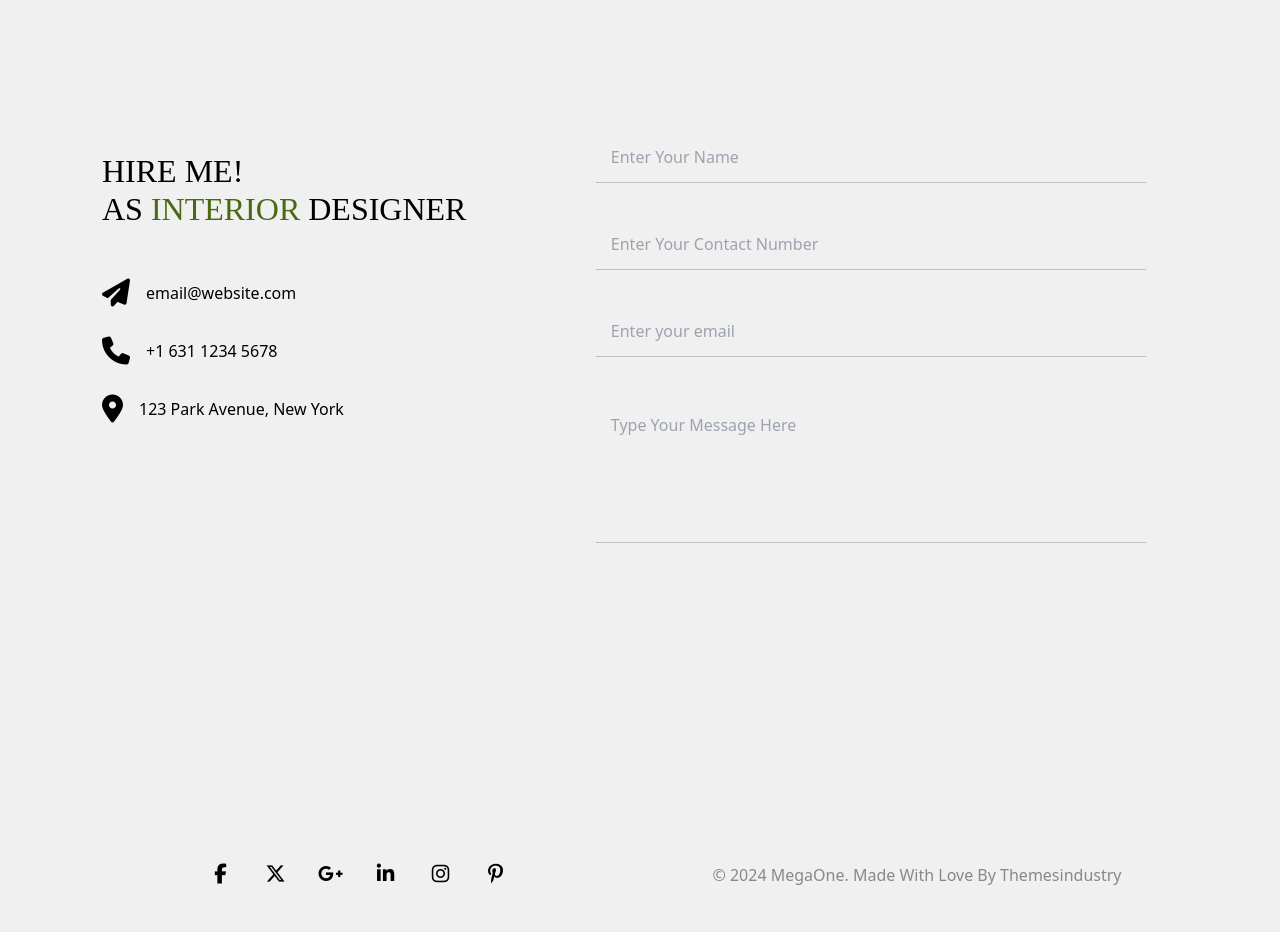
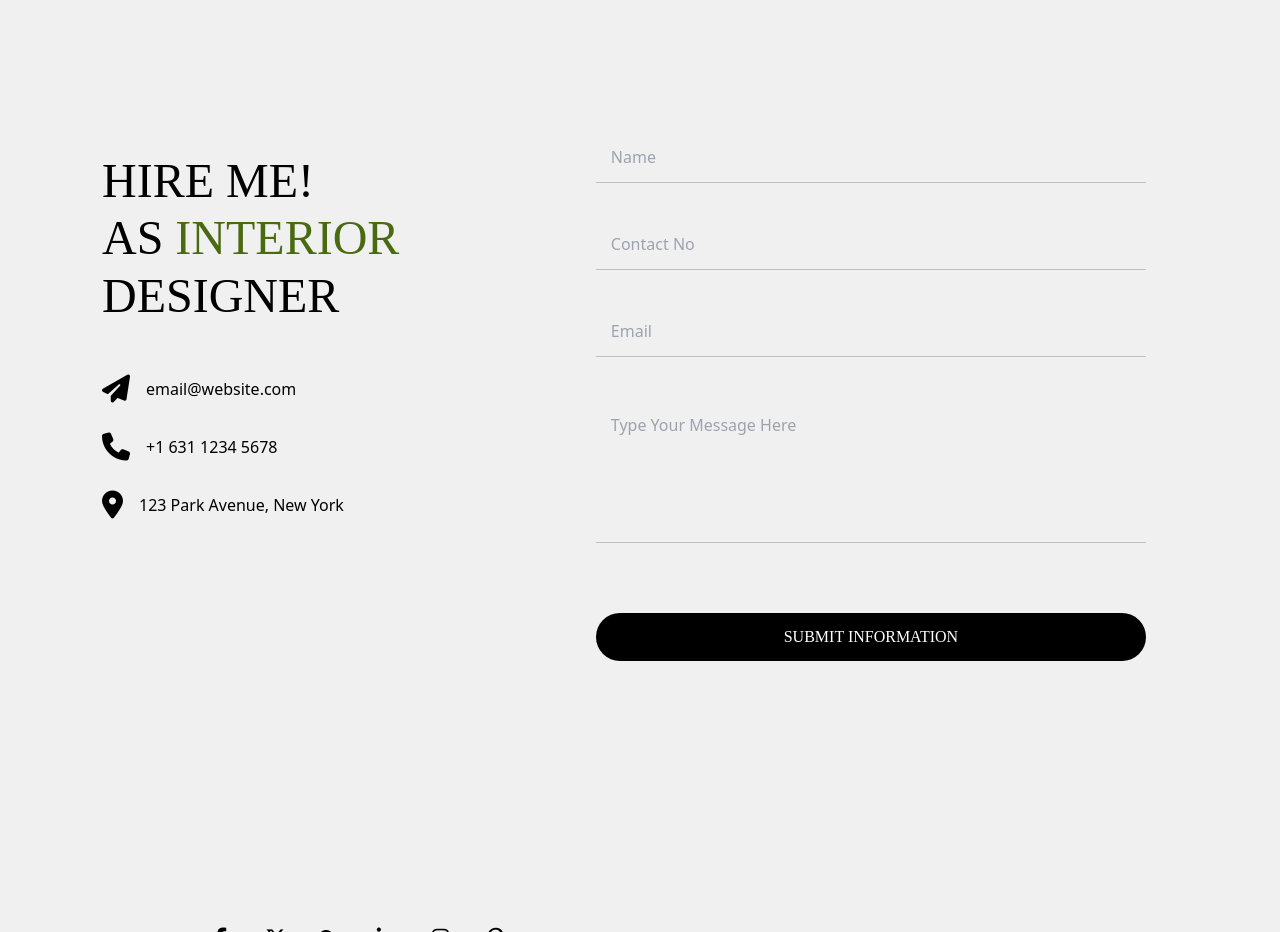
Before and after one commit to HarshNariya1/interior, a website: page index.html in a window 1280 px wide. Shown: the part 4680-5612 px from the top of the page. Drawn offline with nearby package versions, Linux system fonts and the light colour scheme.

Commit message:
button css

```diff
--- a/index.html
+++ b/index.html
@@ -31,8 +31,6 @@
     <div class="scroll_to_top">
         <i class="fa-solid fa-angle-up"></i>
     </div>
-
-
 
     <section class="banner-sec banner-image h-screen bg-cover" id="banner">
         <header>
@@ -399,10 +397,10 @@
     <section class="w-full bg-[#f0f0f0] py-[70px] md:py-[88px] lg:py-[120px]" id="contact">
         <div class="container px-4 mx-auto">
             <div class="conta_box w-full flex flex-wrap justify-center lg:flex-nowrap py-[120px]">
-                <div class="w-[475px] px-4 ">
-                    <div class="conta_title  mt-[20px] mb-[50px]">
+                <div class="w-[475px] px-4">
+                    <div class="conta_title mt-[20px] mb-[50px]">
                         <h2
-                            class=" lg:text-[32px] text-[48px] font-[Oswald] font-medium leading-[1.2] mb-2 uppercase text-center lg:text-left">
+                            class="text-[48px] font-[Oswald] font-medium leading-[1.2] mb-2 uppercase text-center lg:text-left">
                             hire me!<br>as
                             <span class="text-[#4a6a12]">interior </span>designer
                         </h2>
@@ -425,15 +423,15 @@
                 <div class="w-[665px] px-4">
                     <form class="px-8 mb-4">
                         <div class="mb-4">
-                            <input type="text" placeholder="Enter Your Name"
+                            <input type="text" placeholder="Name"
                                 class="input_area d-block w-full h-[40px] bg-transparent text-[#040608] text-[16px] font-normal py-[25px] ps-[15px] mb-[20px] leading-[1.5] ">
                         </div>
                         <div class="mb-4">
-                            <input type="text" placeholder="Enter Your Contact Number"
+                            <input type="text" placeholder="Contact No"
                                 class="input_area d-block w-full h-[40px] bg-transparent text-[#040608] text-[16px] font-normal py-[25px] ps-[15px] mb-[20px] leading-[1.5] ">
                         </div>
                         <div class="mb-4">
-                            <input type="email" placeholder="Enter your email"
+                            <input type="email" placeholder="Email"
                                 class="input_area d-block w-full h-[40px] bg-transparent text-[#040608] text-[16px] font-normal py-[25px] ps-[15px] mb-[20px] leading-[1.5] ">
                         </div>
                         <div class="mb-6">
@@ -441,6 +439,10 @@
                                 class="input_area d-block w-full h-[150px] bg-transparent text-[#040608] text-[16px] font-normal pt-[20px] ps-[15px] mb-[40px] leading-[1.5] resize-none"
                                 name="userMessage" rows="6" placeholder="Type Your Message Here"></textarea>
                         </div>
+                        <button
+                            class="bg-black rounded-[50px] w-full py-[12px] px-[48px] justify-center inline-flex uppercase font-[Oswald] duration-700 hover:bg-[#4a6a12] text-white font-normal">
+                            <a href="">Submit Information</a>
+                        </button>
                     </form>
                 </div>
             </div>
--- a/src/harsh.css
+++ b/src/harsh.css
@@ -12,7 +12,7 @@ html{
 
 /* loader start */
 
-.loader {
+/* .loader {
     min-height: 100vh;
     width: 100%;
     position: fixed;
@@ -61,7 +61,7 @@ html{
       transform: scale(1);
       opacity: 0;
     }
-  }
+  } */
 
 /* loader end */
 
@@ -102,7 +102,6 @@ html{
 
 .menu_box {
     width: 85%;
-
 }
 
 .icons {
```
Also changed, not shown: src/output.css.
